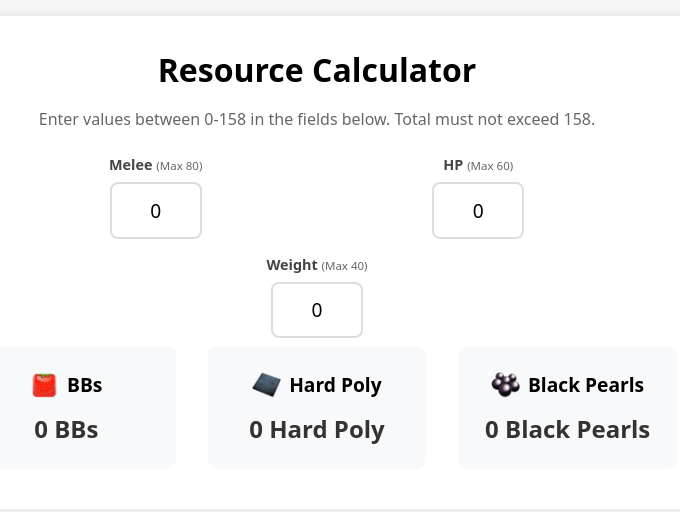
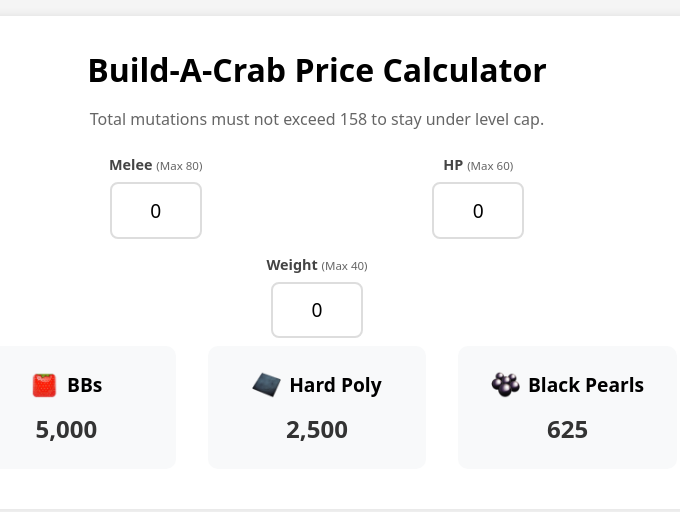
Before and after one commit to Toombe/karkinos_pricing, a plain HTML site: page index.html in a window 1280 px wide. Shown: the whole page, without its empty margins (323-1003 px from the left). Drawn offline with Linux system fonts and the light colour scheme.

Commit message:
Update index.html
Updates to default price and title/description texts

```diff
--- a/index.html
+++ b/index.html
@@ -3,15 +3,15 @@
 <head>
     <meta charset="UTF-8">
     <meta name="viewport" content="width=device-width, initial-scale=1.0, maximum-scale=5.0">
-    <title>Resource Calculator</title>
+    <title>Build-A-Crab Price Calculator</title>
     <link rel="stylesheet" href="style.css">
 </head>
 <body>
     <div class="container">
         <header class="header">
-            <h1>Resource Calculator</h1>
+            <h1>Build-A-Crab Price Calculator</h1>
             <div class="description">
-                <p>Enter values between 0-158 in the fields below. Total must not exceed 158.</p>
+                <p>Total mutations must not exceed 158 to stay under level cap.</p>
             </div>
         </header>
 
@@ -36,21 +36,21 @@
                     <img src="images/Berrybush_Seeds.png" alt="BBs" class="currency-icon">
                     BBs
                 </h3>
-                <p id="price1">0 BBs</p>
+                <p id="price1">5,000</p>
             </div>
             <div class="price-card">
                 <h3 class="currency-header">
                     <img src="images/Polymer.png" alt="Hard Poly" class="currency-icon">
                     Hard Poly
                 </h3>
-                <p id="price2">0 Hard Poly</p>
+                <p id="price2">2,500</p>
             </div>
             <div class="price-card">
                 <h3 class="currency-header">
                     <img src="images/Black_Pearl.png" alt="Black Pearls" class="currency-icon">
                     Black Pearls
                 </h3>
-                <p id="price3">0 Black Pearls</p>
+                <p id="price3">625</p>
             </div>
         </div>
     </div>
```
